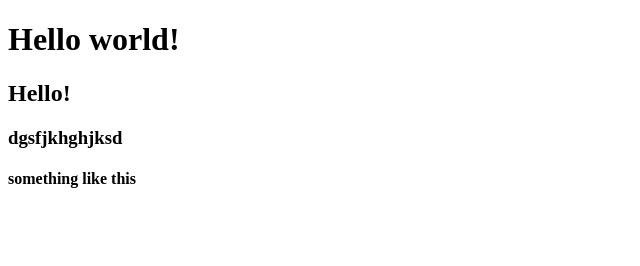
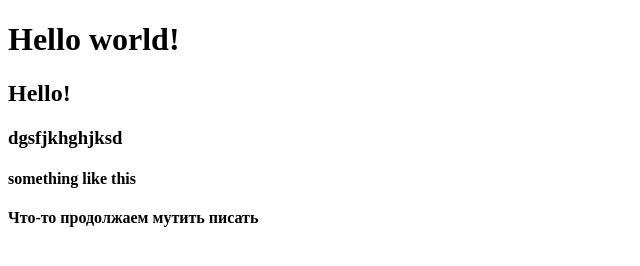
Before and after one commit to rpaff/project, a website: page index.html in a window 1280 px wide. Shown: the whole page, without its empty margins (0-640 px from the left). Drawn offline with Linux system fonts and the light colour scheme.

Commit message:
что-то где-то кто-то там

```diff
--- a/index.html
+++ b/index.html
@@ -5,6 +5,7 @@
         <h2>Hello!</h2>
         <h3>dgsfjkhghjksd</h3>
          <h4>something like this<h4>
+            <p>Что-то продолжаем мутить писать</p>
      <script src="js/script.js"></script>
     </body>
 </html>
```
